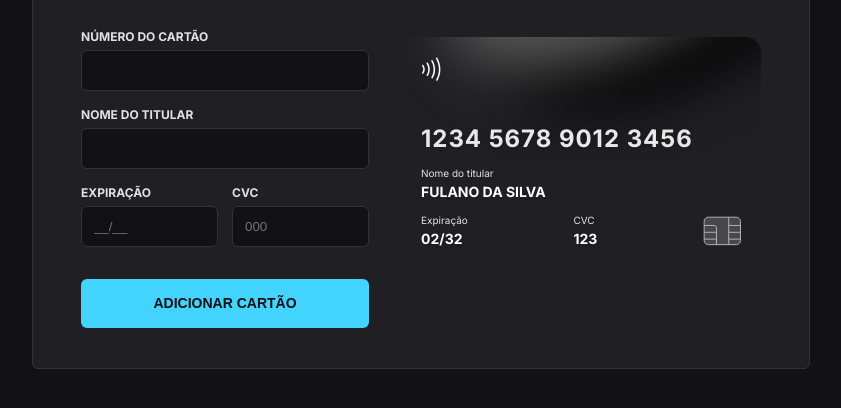
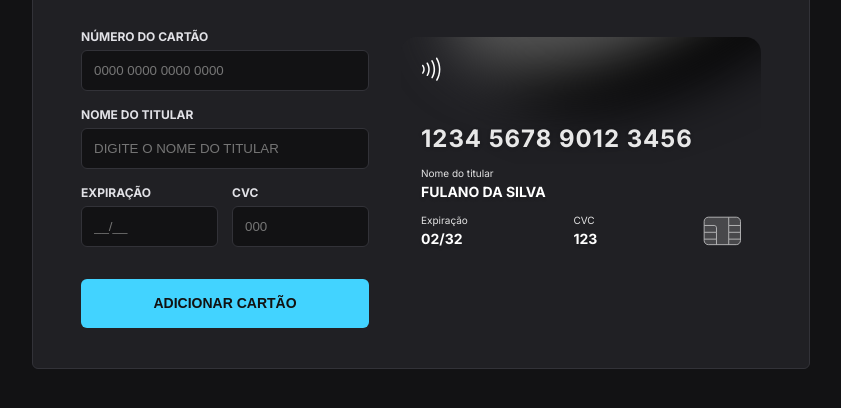
Before and after one commit to rocketseat-education/explorer-lab-01, a website built with Vite: page index.html in a window 1280 px wide. Shown: the part 242-650 px from the top of the page, without its empty margins (219-1060 px from the left). Built offline with nearby package versions, Linux system fonts and the light colour scheme; files whose address does not match are found by name.

Commit message:
add form placeholder and button id

```diff
--- a/index.html
+++ b/index.html
@@ -140,12 +140,12 @@
       <form action="">
         <div class="input-wrapper">
           <label for="card-number">Número do cartão</label>
-          <input id="card-number" />
+          <input id="card-number" placeholder="0000 0000 0000 0000" />
         </div>
 
         <div class="input-wrapper">
           <label for="card-holder">Nome do titular</label>
-          <input id="card-holder" />
+          <input id="card-holder" placeholder="Digite o nome do titular " />
         </div>
 
         <div class="flex">
@@ -160,7 +160,7 @@
           </div>
         </div>
 
-        <button>ADICIONAR CARTÃO</button>
+        <button id="add-card">ADICIONAR CARTÃO</button>
       </form>
     </div>
 
```
